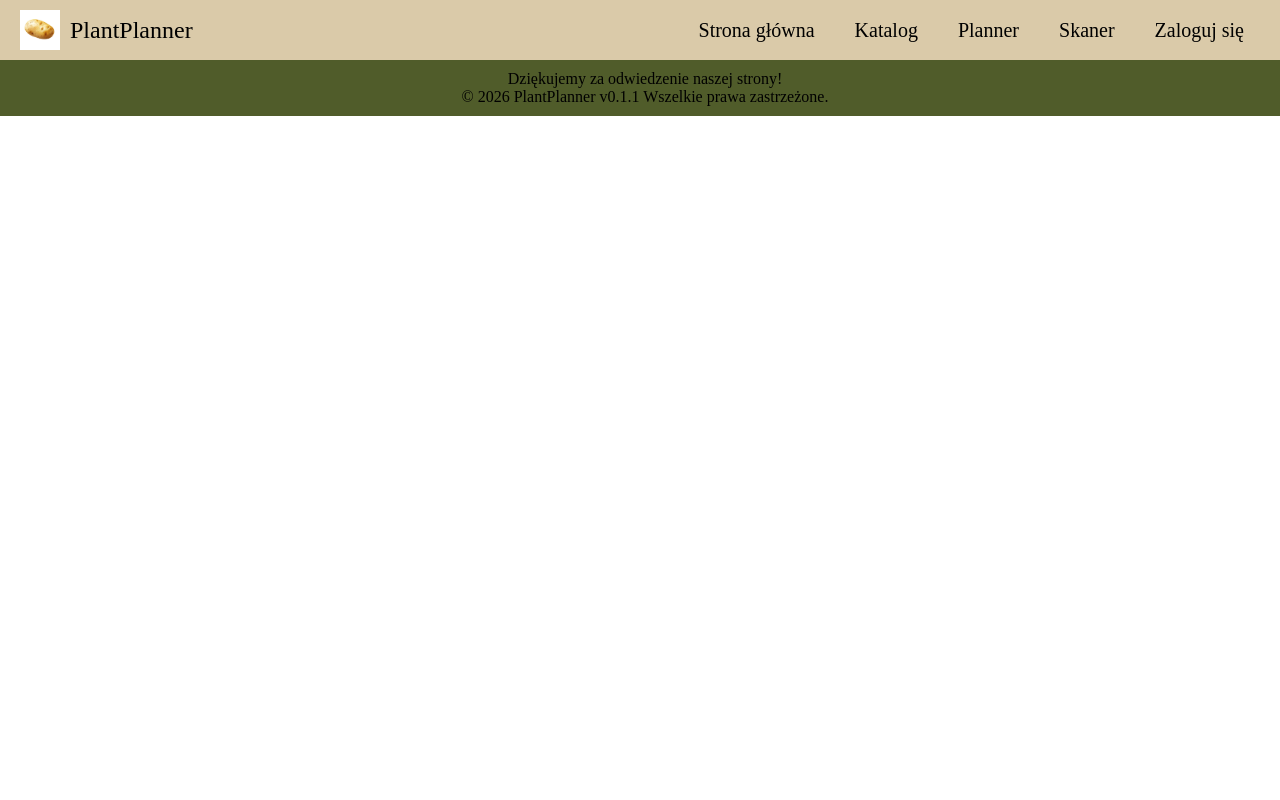
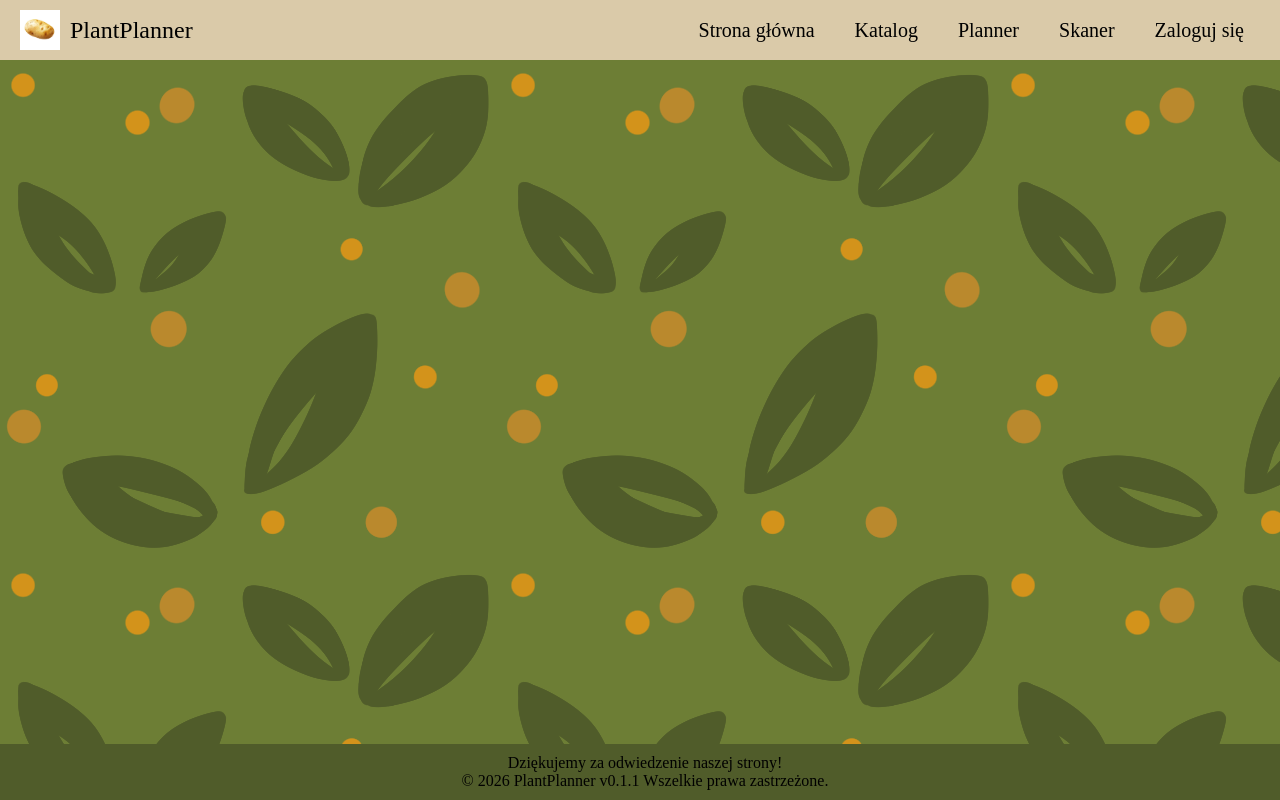
Before and after one commit to Kinga-W/Projekt-zespolowy-2026, a React (Vite) app in the folder planter/: page / in a window 1280 px wide. Built offline with nearby package versions, Linux system fonts and the light colour scheme; no server answers.

Commit message:
fix: added deleted style
Fix CSS errors and improve layout styles.

```diff
--- a/planter/src/styles/index.css
+++ b/planter/src/styles/index.css
@@ -15,6 +15,12 @@
   --font-L: 20px;
   --font-M: 16px;
   --font-S: 14px;
+}
+
+#root {
+    min-height: 100vh;
+    display: flex;
+    flex-direction: column;
 }
 
 * {
@@ -56,7 +62,8 @@ Link {
 main {
   background-color: var(--color-secondary-light);
   background-image: url('/bg-pattern.png');
-  heigth: 100%;
+  height: 100%;
+  flex: 1;
 }
 
 body:has(.plant-popup:modal) {
@@ -72,7 +79,7 @@ button:hover {
   cursor: pointer;
 }
 
-footer{
+footer {
   background-color: var(--color-secondary);
   padding: 10px;
   display: flex;
```
